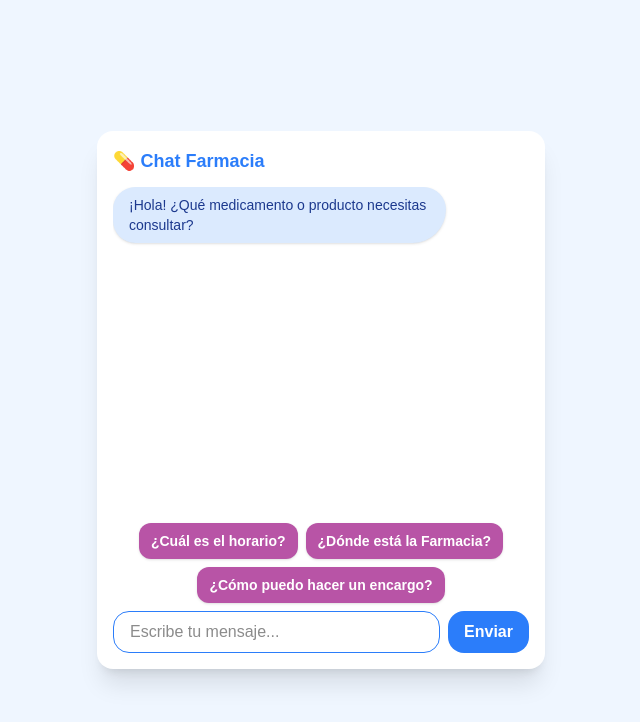
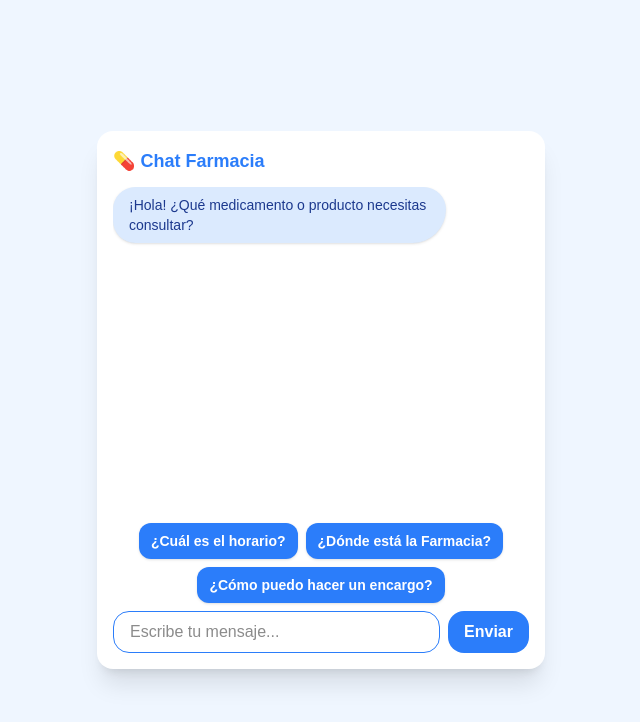
Before and after one commit to Davis9911/farmacia-frontend, a Next.js app: page / in a window 1280 px wide. Shown: the top 722 px of the page, without its empty margins (319-959 px from the left). Built offline with nearby package versions, Linux system fonts and the light colour scheme.

Commit message:
Colores segun Farmacias FAQ

```diff
--- a/src/app/page.js
+++ b/src/app/page.js
@@ -188,14 +188,15 @@ export default function Home() {
         )}
 
         {/* FAQ Preguntas frecuentes DENTRO del chat */}
-        {showFAQ && (
+
+          {showFAQ && (
           <div className="flex flex-wrap gap-2 mb-2 justify-center">
             {FAQ_QUESTIONS.map((faq, idx) => (
               <button
                 key={idx}
                 onClick={() => sendMessage(null, faq)}
-                className="bg-[#B854A6] text-white rounded-xl px-3 py-2 text-sm font-semibold shadow hover:opacity-90"
-                style={{ border: "none" }}
+                className="text-white rounded-xl px-3 py-2 text-sm font-semibold shadow hover:opacity-90"
+                style={{ border: "none", backgroundColor: color }}
               >
                 {faq}
               </button>
```
